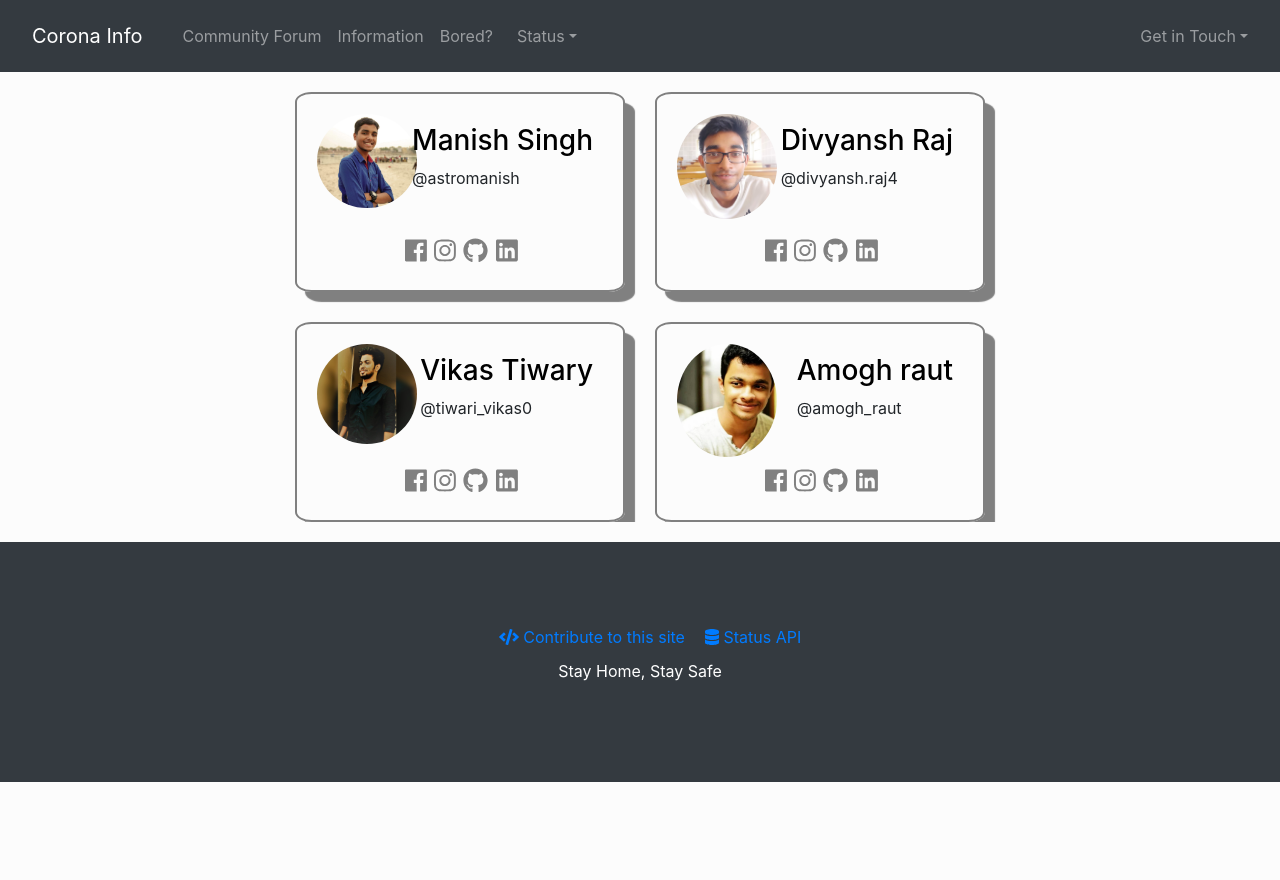
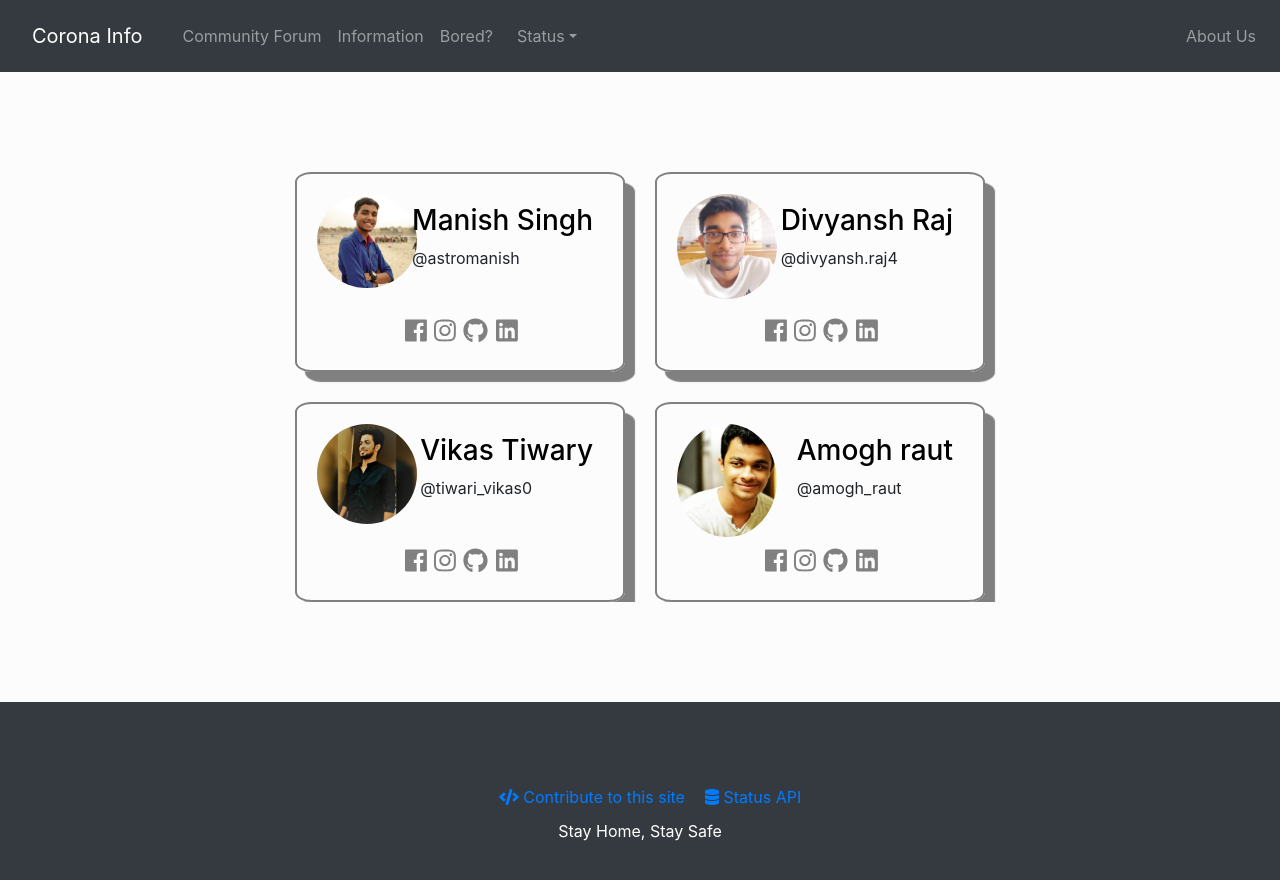
Before and after one commit to astromanish/corona-care, a React (Create React App) app: page /about-us in a window 1280 px wide. Shown: the top 880 px of the page. Before the commit the page ends 800 px from the top, so only its background shows below. Built offline with nearby package versions, Linux system fonts and the light colour scheme.

Commit message:
get in touch tabs' subtab updated

```diff
--- a/src/components/css/contributer.css
+++ b/src/components/css/contributer.css
@@ -27,7 +27,7 @@
   grid-template-areas:
     "manish divyansh"
     "vikas amogh";
-  margin: 20px auto;
+  margin: 100px auto;
 }
 
 .contri-item {
--- a/src/components/header.js
+++ b/src/components/header.js
@@ -40,21 +40,7 @@ const Header = () => {
           </NavDropdown>
         </Nav>
         <Nav>
-          <NavDropdown
-            title="Get in Touch"
-            id="collasible-nav-dropdown"
-            className="nav-link"
-          >
-            <NavDropdown.Item as={Link} to="/about-us">
-              About Us
-            </NavDropdown.Item>
-            <NavDropdown.Item as={Link} to="/feedback">
-              Feedback
-            </NavDropdown.Item>
-            <NavDropdown.Item as={Link} to="/tnc">
-              Terms and Conditions
-            </NavDropdown.Item>
-          </NavDropdown>
+          <Nav.Link href={`/about-us`}>About Us</Nav.Link>
         </Nav>
       </Navbar.Collapse>
     </Navbar>
```
Also changed, not shown: 1 other file (tests, documents, lock files or other folders).
